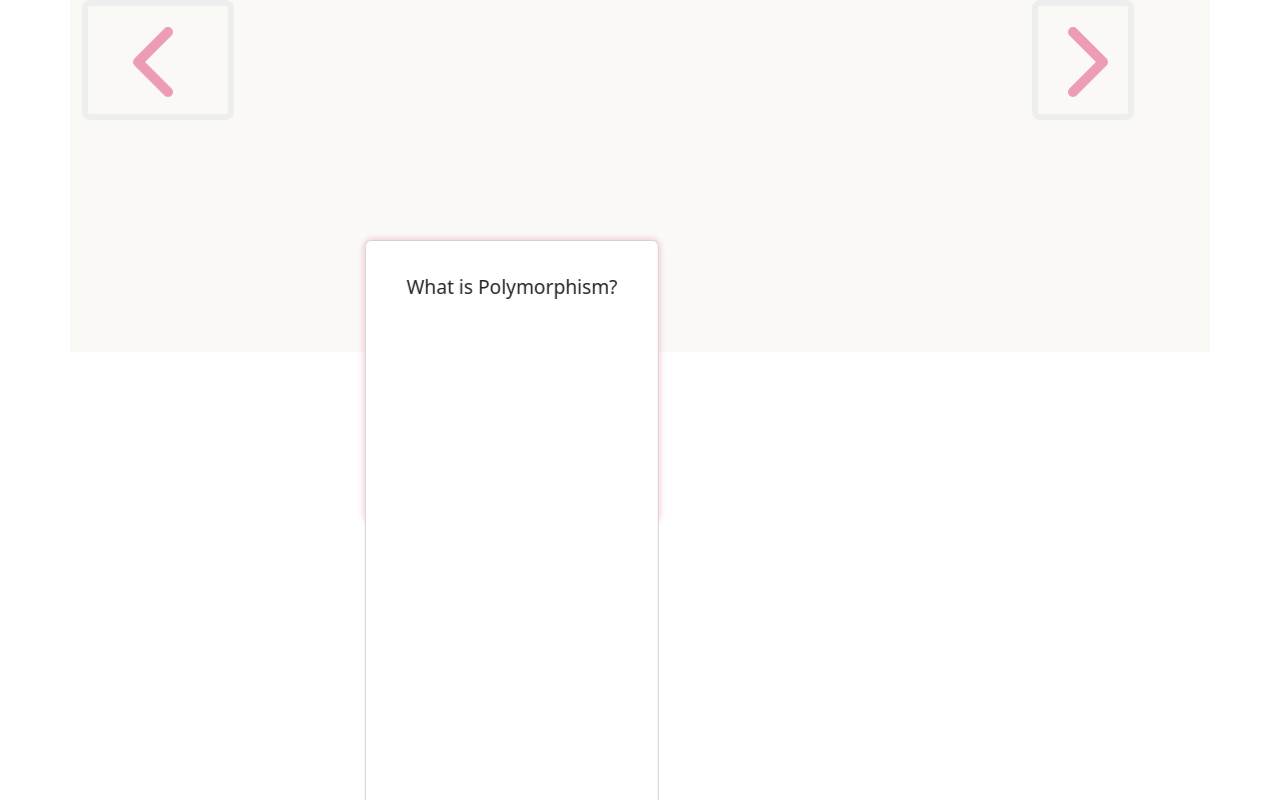
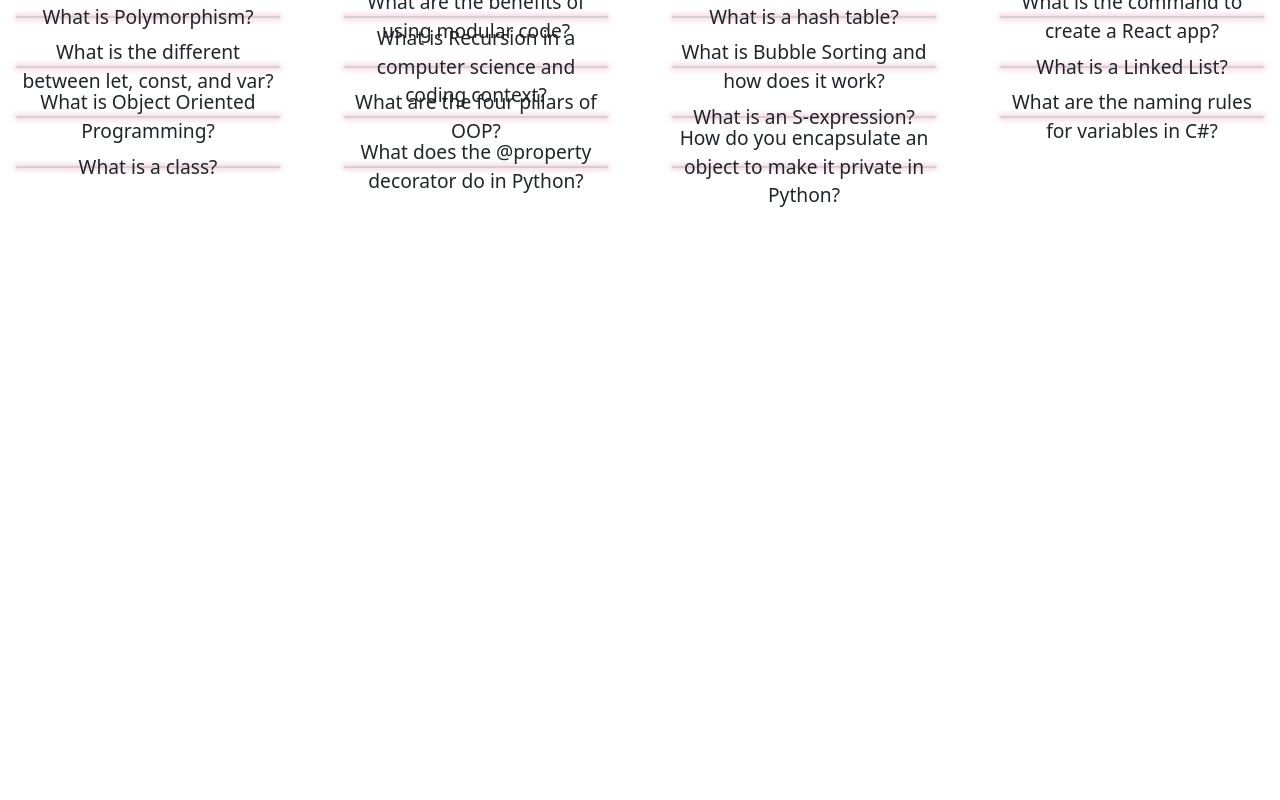
Before and after one commit to sarahwylie/flashcards, a React (Create React App) app: page / in a window 1280 px wide. Shown: the top 800 px of the page. Built offline with nearby package versions, Linux system fonts and the light colour scheme.

Commit message:
pulling everything back and starting from the card

```diff
--- a/src/App.js
+++ b/src/App.js
@@ -1,52 +1,22 @@
-import { useState } from 'react';
 import Flashcards from './components/Flashcards';
 import queries from './components/Queries';
-import { FontAwesomeIcon } from '@fortawesome/react-fontawesome'
-import { faChevronLeft, faChevronRight } from '@fortawesome/free-solid-svg-icons'
-import Container from 'react-bootstrap/Container';
-import Row from 'react-bootstrap/Row';
-import Col from 'react-bootstrap/Col';
+// import Container from 'react-bootstrap/Container';
+// import Row from 'react-bootstrap/Row';
+// import Col from 'react-bootstrap/Col';
+import './index.css'
 
 const App = () => {
 
-  const [index, setIndex] = useState(0);
-
-  const slideRight = e => {
-    e.preventDefault();
-    if (index + 1 <= queries.length - 1) {
-      setIndex(index + 1);
-    }
-  };
-
-  const slideLeft = e => {
-    e.preventDefault();
-    if (index - 1 >= 0) {
-      setIndex(index - 1);
-    }
-  };
-
-  // const handlePageChange = (page) => {
-  //     let n = page - index;
-  //     setIndex(index + n);
-  // };
-
   return (
-    <Container className="container">
-      <Row>
-        <Col className='arrow-col'>
-          <FontAwesomeIcon icon={faChevronLeft} onClick={slideLeft} size="5x" className='arrow' border fixedWidth />
-        </Col>
-        <Col key={index} className="card-container" sm={8}>
-          {queries.map((query, n) => {
-            let position = n > index ? "nextCard" : n === index ? "activeCard" : "prevCard";
-            return <Flashcards key={query.id} query={query} cardStyle={position} style={{ width: '100%' }} />
+    // <Container>
+    //   <Row>
+      <div className="card-container">
+      {queries.map(query => {
+            return <Flashcards key={query.id} query={query} />
           })}
-        </Col>
-        <Col>
-          <FontAwesomeIcon icon={faChevronRight} onClick={slideRight} size="5x" className='arrow' border />
-        </Col>
-      </Row>
-    </Container>
+        </div>
+    //   </Row>
+    // </Container>
   );
 }
 
--- a/src/components/Flashcards.js
+++ b/src/components/Flashcards.js
@@ -1,12 +1,11 @@
 import { useState } from "react";
 import '../index.css'
 
-const Flashcards = ({ query, cardStyle }) => {
+const Flashcards = ({ query }) => {
     const [flip, setFlip] = useState(false);
 
     return (
-        <div className={`current-card ${cardStyle}`}>
-            <div className={`card ${flip ? 'flip' : ''}`} onClick={() => setFlip(!flip)} style={{ width: '100%' }}>
+        <div className={`card ${flip ? 'flip' : ''}`} onClick={() => setFlip(!flip)}>
                 <div className='front'>
                     {query.question}
                 </div>
@@ -15,7 +14,6 @@ const Flashcards = ({ query, cardStyle }) => {
                     <div className="source">Source: {query.source}</div>
                 </div>
             </div>
-        </div>
     );
 }
 
--- a/src/components/Queries.js
+++ b/src/components/Queries.js
@@ -70,6 +70,24 @@ const queries = [
       question: 'What are the naming rules for variables in C#?',
       answer: 'Alphanumeric characters and the underscore character are allowed. Names cannot begin with a number and cannot be a keyword (such as string or int).',
       source: 'https://learn.microsoft.com/en-us/training/modules/csharp-literals-variables/4-exercise-variables'
+    },
+    {
+      id: 13,
+      question: 'What is a class?',
+      answer: 'A class is a data type that acts as a template definition for a particular kind of object.',
+      source: 'https://learn.microsoft.com/en-us/training/modules/python-object-oriented-programming/3-model-your-game'
+    },
+    {
+      id: 14,
+      question: 'What does the @property decorator do in Python?',
+      answer: 'Creates a backing field: When you decorate a function with the @property decorator, it creates a backing private field. You can override this behavior if you want, but it is nice to have a default behavior. Identifies a setter: A setter method can change the backing field. Identifies a getter: This function should return the backing field. Identifies a delete function: This function can delete the field.',
+      source: 'https://learn.microsoft.com/en-us/training/modules/python-object-oriented-programming/5-game-transitions-with-methods'
+    },
+    {
+      id:15,
+      question: 'How do you encapsulate an object to make it private in Python?',
+      answer: 'Add double underscores before and after (__object__)',
+      source: 'https://learn.microsoft.com/en-us/training/modules/python-object-oriented-programming/6-exercise-game-transitions-with-methods'
     }
   ]
 
--- a/src/index.css
+++ b/src/index.css
@@ -1,46 +1,47 @@
 :root {
-  margin: 0;
   font-family: -apple-system, BlinkMacSystemFont, "Segoe UI", "Roboto", "Oxygen",
     "Ubuntu", "Cantarell", "Fira Sans", "Droid Sans", "Helvetica Neue",
     sans-serif;
   -webkit-font-smoothing: antialiased;
   -moz-osx-font-smoothing: grayscale;
-  /* background-color: #faf9f6; */
 }
 code {
   font-family: source-code-pro, Menlo, Monaco, Consolas, "Courier New",
     monospace;
 }
 
-.container {
-  width: 100%;
-  /* align-items: center; */
-  background-color: #faf9f6;
+body {
+  background-color: #c8d0d2;
 }
 
-.current-card {
-  /* display: flex; */
-  /* justify-content: center;
+.card-container {
+  display: grid;
+  align-items: center;
+  grid-template-columns: repeat(4, 1fr);
+  column-gap: 2em;
+  row-gap: 1em;
+}
+
+.card {
+  display: flex;
+  justify-content: center;
   text-align: center;
-  align-items: center; */
-  /* position: relative; */
-  border-radius: 0.5rem;
+  align-items: center;
+  position: relative;
+  border-radius: 0.25rem;
+  border:rgba(0, 0, 0, 0.5);
   box-shadow: 0 0 5px 2px rgba(228, 117, 150, 0.3);
-  /* background-color: #f6f6ff; */
+  background-color: #faf9f6;
   transform-style: preserve-3d;
-  height: 80%;
-  width: 40%;
   transform: perspective(1000px) rotateY(var(--rotate-y, 0));
   cursor: pointer;
   transition: 150ms;
-  margin: 15rem;
-  justify-content: center;
-  text-align: center;
-  align-items: center;
+  margin: 1rem;
+  border: 1px solid black;
 }
 
 .card:hover {
-  box-shadow: 10px 10px 25px 10px rgba(217, 59, 106, 0.5);
+  box-shadow: 0 0 5px 2px rgba(0, 0, 0, 0.5);
 }
 
 .flip {
@@ -49,8 +50,8 @@ code {
 
 .front,
 .back {
-  /* position: absolute; */
-  padding: 2rem;
+  position: absolute;
+  padding: .05rem;
   backface-visibility: hidden;
   font-size: larger;
 }
@@ -59,57 +60,62 @@ code {
   transform: rotateY(180deg);
 }
 
-.prevCard {
-  /* left: calc(0% + 2rem); */
-  opacity: 0;
-}
-
-.activeCard {
-  /* left: 50%; */
-  transform: translateX(-50%);
-}
-
-.nextCard {
-  /* left: 100%; */
-  transform: translateX(calc(-100% - 2rem));
-  opacity: 0;
-}
-
-.arrow {
-  color:rgba(226, 67, 115, 0.5);
-  background-color: #faf9f6;
-
-}
-
-.arrow-col {
-  align-items: center;
-}
-
-.card-container {
-  position: relative;
-  width: 100%;
-  height: 22rem;
-  /* margin-left: 10rem; */
-}
-
-/* .source {
+.source {
   margin-top: 2rem;
   color: #555;
   font-size: 0.8rem;
 }
 
-.carousel-indicators {
-  background-color: #080808;
-  padding: 2em 0;
-  justify-content: center;
+/* body{
+  background-color: #C8D0D2;
 }
 
-.carousel-inner {
-  background-color: aqua;
+.card-grid{
+  display: grid;
+  align-items: center;
+  grid-template-columns: repeat(auto-fill, minmax(200px, 1fr));
+  gap: 1rem;
+}
+
+.card{
+  display: flex;
   justify-content: center;
   align-items: center;
+  position: relative;
+  border-radius: .25rem;
+  box-shadow: 0 0 5px 2px rgba(0, 0, 0, .3);
+  background-color: white;
+  transform-style: preserve-3d;
+  height: 250px;
+  cursor: pointer;
+  transition: 150ms;
+  transform: perspective(1000px) rotateY(var(--rotate-y, 0))
 }
 
-.button {
-  background-color: bisque;
+.card:hover{
+  box-shadow: 0 0 5px 2px rgba(0, 0, 0, 0.5);
+}
+
+.card.flip{
+  --rotate-y: 180deg;
+}
+
+.card .front, .card .back{
+  position: absolute;
+  padding: 1rem;
+  backface-visibility: hidden;
+}
+
+.card .back {
+  transform: rotateY(180deg);
+}
+
+.flashcard-options{
+  margin-top: 0.5rem
+}
+
+.flashcard-option {
+  margin-top: 0.25rem;
+  color: #555;
+  font-size: 0.8rem;
 } */
```
Also changed, not shown: src/components/List.js (+30 -29 lines), 1 other file (tests, documents, lock files or other folders).
